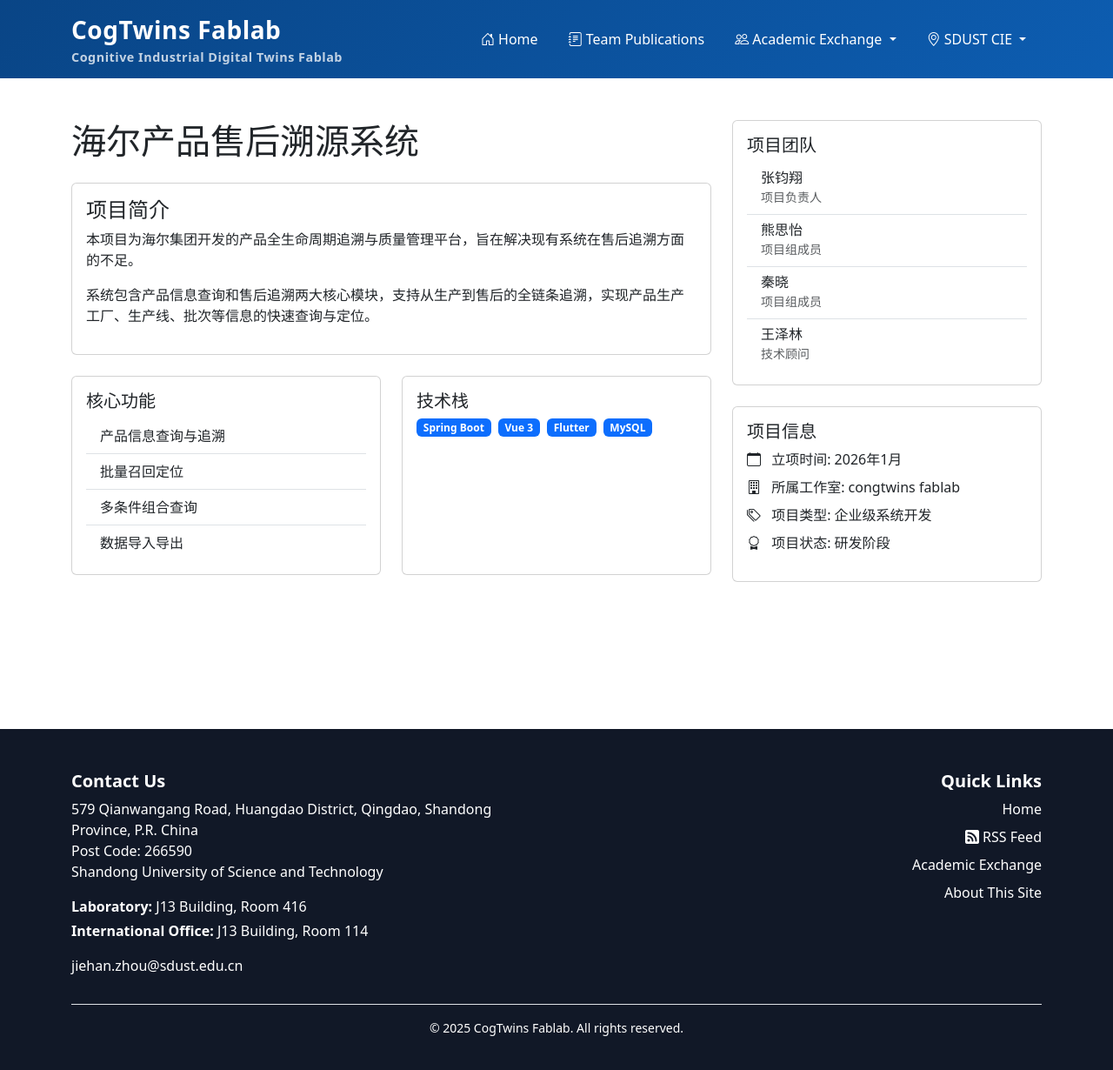
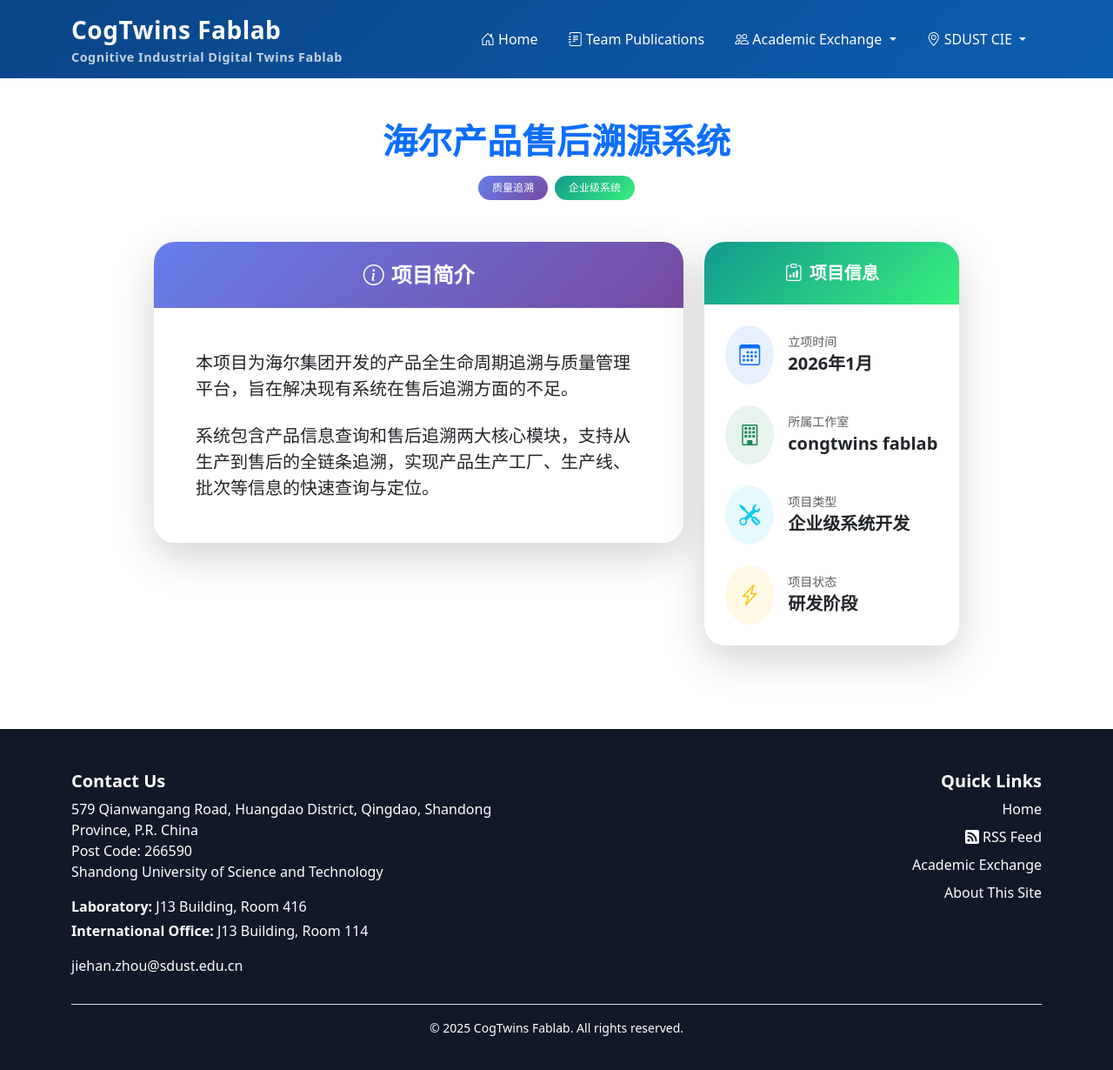
Before and after one commit to fablab4cogtwins/fablab4cogtwins.github.io, a Jekyll site: the page built from projects/haier-trace-system.md, in a window 1280 px wide and 1240 px high. Shown: the top 1230 px of the window at 87% size. Built offline with Jekyll 4.4.1, drawn with Linux system fonts in a browser that asks for light colours.

Commit message:
Update haier-trace-system.md

```diff
--- a/projects/haier-trace-system.md
+++ b/projects/haier-trace-system.md
@@ -4,99 +4,116 @@ title: "海尔产品售后溯源系统"
 ---
 
 <div class="container py-5">
-  <div class="row">
-    <div class="col-lg-8">
-      <h1 class="mb-4">海尔产品售后溯源系统</h1>
-
-      <div class="card mb-4">
-        <div class="card-body">
-          <h4 class="card-title">项目简介</h4>
-          <div class="card-text">
-            <p>本项目为海尔集团开发的产品全生命周期追溯与质量管理平台，旨在解决现有系统在售后追溯方面的不足。</p>
-            <p>系统包含产品信息查询和售后追溯两大核心模块，支持从生产到售后的全链条追溯，实现产品生产工厂、生产线、批次等信息的快速查询与定位。</p>
-          </div>
+  <div class="row justify-content-center">
+    <div class="col-lg-10">
+      <div class="text-center mb-5">
+        <h1 class="fw-bold text-primary mb-3">海尔产品售后溯源系统</h1>
+        <div class="d-flex justify-content-center">
+          <span class="badge bg-gradient-primary rounded-pill px-3 py-2 me-2">质量追溯</span>
+          <span class="badge bg-gradient-success rounded-pill px-3 py-2">企业级系统</span>
         </div>
       </div>
 
       <div class="row">
-        <div class="col-md-6 mb-4">
-          <div class="card h-100">
-            <div class="card-body">
-              <h5 class="card-title">核心功能</h5>
-              <ul class="list-group list-group-flush">
-                <li class="list-group-item">产品信息查询与追溯</li>
-                <li class="list-group-item">批量召回定位</li>
-                <li class="list-group-item">多条件组合查询</li>
-                <li class="list-group-item">数据导入导出</li>
-              </ul>
+        <div class="col-lg-8">
+          <div class="card border-0 shadow-lg rounded-4 overflow-hidden mb-4">
+            <div class="card-header bg-gradient-primary text-white py-4">
+              <h4 class="card-title mb-0 text-center fw-semibold">
+                <i class="bi bi-info-circle me-2"></i>项目简介
+              </h4>
+            </div>
+            <div class="card-body p-5">
+              <p class="fs-5 text-dark mb-4">
+                本项目为海尔集团开发的产品全生命周期追溯与质量管理平台，旨在解决现有系统在售后追溯方面的不足。
+              </p>
+              <p class="fs-5 text-dark mb-0">
+                系统包含产品信息查询和售后追溯两大核心模块，支持从生产到售后的全链条追溯，实现产品生产工厂、生产线、批次等信息的快速查询与定位。
+              </p>
             </div>
           </div>
         </div>
 
-        <div class="col-md-6 mb-4">
-          <div class="card h-100">
-            <div class="card-body">
-              <h5 class="card-title">技术栈</h5>
-              <div class="d-flex flex-wrap gap-2">
-                <span class="badge bg-primary">Spring Boot</span>
-                <span class="badge bg-primary">Vue 3</span>
-                <span class="badge bg-primary">Flutter</span>
-                <span class="badge bg-primary">MySQL</span>
+        <div class="col-lg-4">
+          <div class="card border-0 shadow-lg rounded-4 overflow-hidden h-100">
+            <div class="card-header bg-gradient-success text-white py-4">
+              <h5 class="card-title mb-0 text-center fw-semibold">
+                <i class="bi bi-clipboard-data me-2"></i>项目信息
+              </h5>
+            </div>
+            <div class="card-body p-4">
+              <div class="d-flex align-items-center mb-4">
+                <div class="bg-primary bg-opacity-10 p-3 rounded-circle me-3">
+                  <i class="bi bi-calendar3 text-primary fs-4"></i>
+                </div>
+                <div>
+                  <div class="text-muted small">立项时间</div>
+                  <div class="fw-bold fs-5">2026年1月</div>
+                </div>
+              </div>
+
+              <div class="d-flex align-items-center mb-4">
+                <div class="bg-success bg-opacity-10 p-3 rounded-circle me-3">
+                  <i class="bi bi-building text-success fs-4"></i>
+                </div>
+                <div>
+                  <div class="text-muted small">所属工作室</div>
+                  <div class="fw-bold fs-5">congtwins fablab</div>
+                </div>
+              </div>
+
+              <div class="d-flex align-items-center mb-4">
+                <div class="bg-info bg-opacity-10 p-3 rounded-circle me-3">
+                  <i class="bi bi-tools text-info fs-4"></i>
+                </div>
+                <div>
+                  <div class="text-muted small">项目类型</div>
+                  <div class="fw-bold fs-5">企业级系统开发</div>
+                </div>
+              </div>
+
+              <div class="d-flex align-items-center">
+                <div class="bg-warning bg-opacity-10 p-3 rounded-circle me-3">
+                  <i class="bi bi-lightning-charge text-warning fs-4"></i>
+                </div>
+                <div>
+                  <div class="text-muted small">项目状态</div>
+                  <div class="fw-bold fs-5">研发阶段</div>
+                </div>
               </div>
             </div>
           </div>
         </div>
       </div>
     </div>
-
-    <div class="col-lg-4">
-      <div class="card mb-4">
-        <div class="card-body">
-          <h5 class="card-title">项目团队</h5>
-          <div class="list-group list-group-flush">
-            <div class="list-group-item">
-              <h6 class="mb-0">张钧翔</h6>
-              <small class="text-muted">项目负责人</small>
-            </div>
-            <div class="list-group-item">
-              <h6 class="mb-0">熊思怡</h6>
-              <small class="text-muted">项目组成员</small>
-            </div>
-            <div class="list-group-item">
-              <h6 class="mb-0">秦晓</h6>
-              <small class="text-muted">项目组成员</small>
-            </div>
-            <div class="list-group-item">
-              <h6 class="mb-0">王泽林</h6>
-              <small class="text-muted">技术顾问</small>
-            </div>
-          </div>
-        </div>
-      </div>
-
-      <div class="card">
-        <div class="card-body">
-          <h5 class="card-title">项目信息</h5>
-          <ul class="list-unstyled">
-            <li class="mb-2">
-              <i class="bi bi-calendar me-2"></i>
-              立项时间: 2026年1月
-            </li>
-            <li class="mb-2">
-              <i class="bi bi-building me-2"></i>
-              所属工作室: congtwins fablab
-            </li>
-            <li class="mb-2">
-              <i class="bi bi-tags me-2"></i>
-              项目类型: 企业级系统开发
-            </li>
-            <li>
-              <i class="bi bi-award me-2"></i>
-              项目状态: 研发阶段
-            </li>
-          </ul>
-        </div>
-      </div>
-    </div>
   </div>
 </div>
+
+<style>
+  .bg-gradient-primary {
+    background: linear-gradient(135deg, #667eea 0%, #764ba2 100%);
+  }
+
+  .bg-gradient-success {
+    background: linear-gradient(135deg, #11998e 0%, #38ef7d 100%);
+  }
+
+  .card {
+    transition: transform 0.3s ease;
+  }
+
+  .card:hover {
+    transform: translateY(-5px);
+  }
+
+  .rounded-4 {
+    border-radius: 1.5rem !important;
+  }
+
+  .badge {
+    font-weight: 500;
+  }
+
+  .card-header {
+    border-bottom: none;
+  }
+</style>
```
